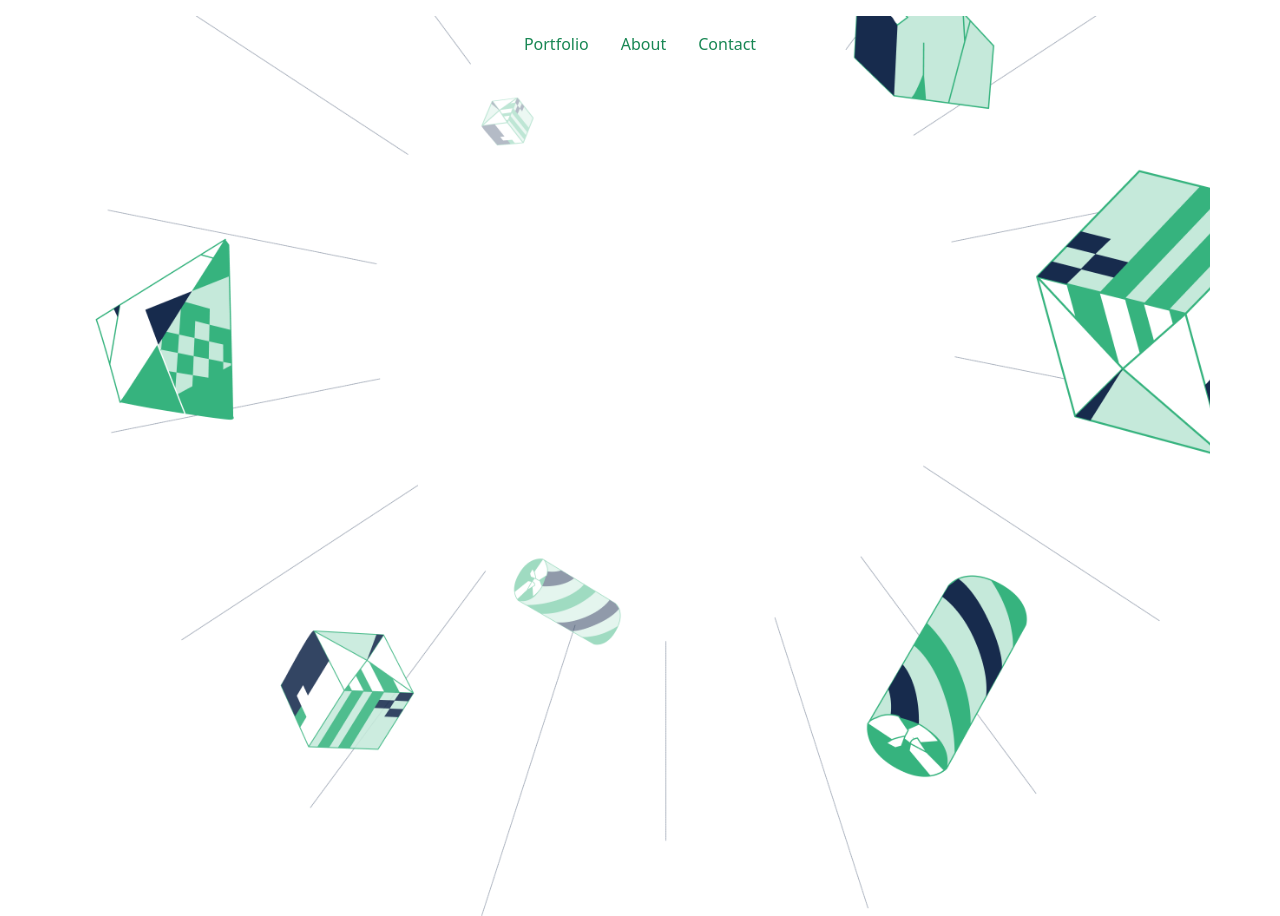
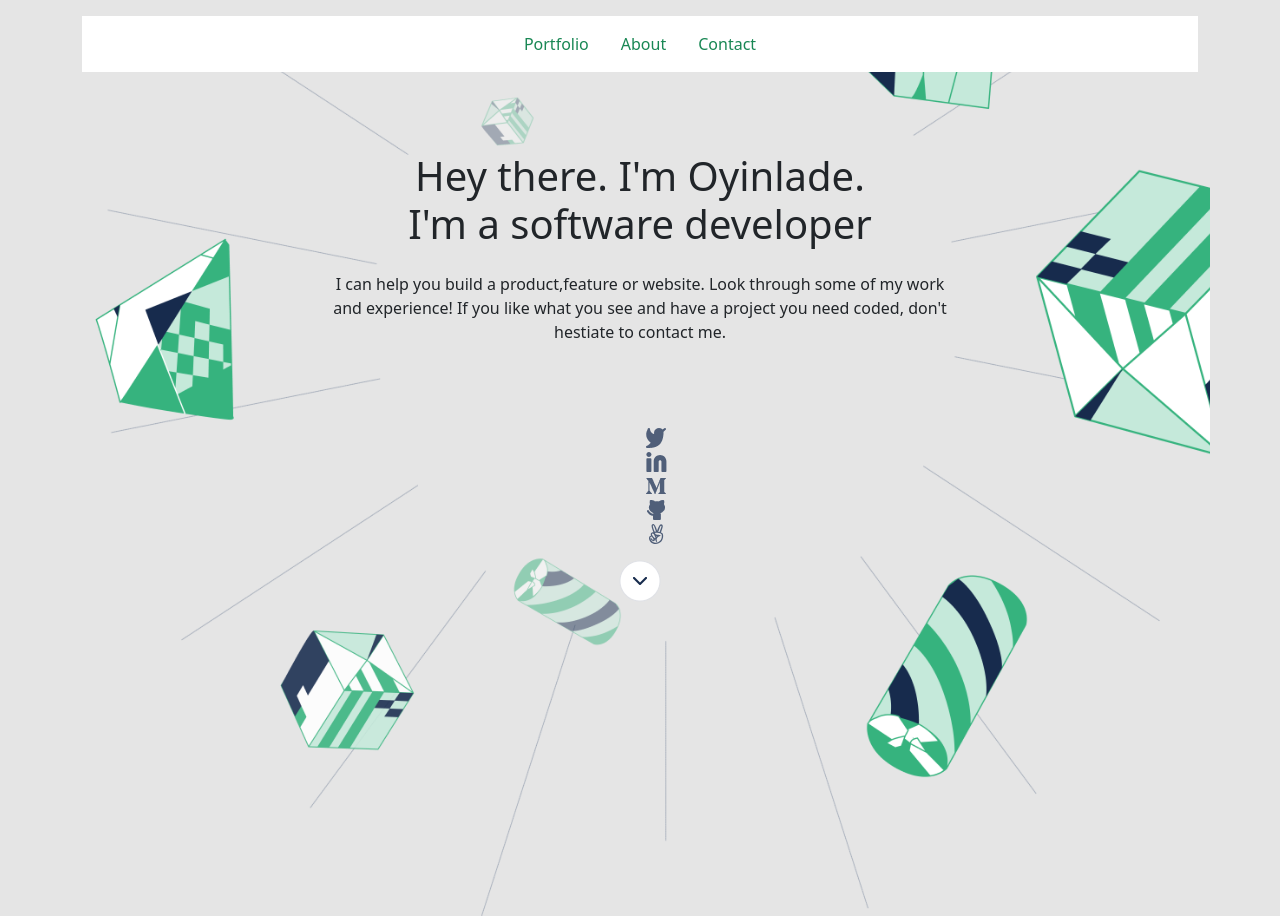
Before and after one commit to Lizdev-05/Pair-portfolio, a website: page index.html in a window 1280 px wide. Drawn offline with nearby package versions, Linux system fonts and the light colour scheme.

Commit message:
Add the introduction section

```diff
--- a/index.html
+++ b/index.html
@@ -6,6 +6,10 @@
     <meta name="viewport" content="width=device-width, initial-scale=1.0">
     <title>Document</title>
     <link href="https://cdn.jsdelivr.net/npm/bootstrap@5.2.0-beta1/dist/css/bootstrap.min.css" rel="stylesheet" integrity="sha384-0evHe/X+R7YkIZDRvuzKMRqM+OrBnVFBL6DOitfPri4tjfHxaWutUpFmBp4vmVor" crossorigin="anonymous">
+    <link href="https://fonts.googleapis.com/css2?family=Inter&display=swap" rel="stylesheet">
+
+    <link rel="stylesheet" href="style.css">
+
 </head>
 <body>
 </head>
@@ -26,6 +30,32 @@
         </nav>
 
 
+        <section id="introduction" class="container headline-intro text-center">
+            <div class="header-content text-center container p-2 d-flex flex-column mb-3 align-item-center "  style="width: 60%;">
+              <h1 class="intro h1 text-body text-center mt-5 p-2">Hey there. I'm Oyinlade. <br>
+                <span class="hello-span">I'm a software developer</span></h1>
+              <p class="bio text-body text-center mb-5 p-2 "> I can help you build a product,feature or website. Look through some of my work and
+                experience! If you like what you see and have a project you need coded,
+                don't hestiate to contact me.</p>
+            </div>
+            <!-- Social Media links -->
+            <div class="social-media-icon">
+              <ul>
+                <li><a href="https://twitter.com/ojesanmi_oyin"> <img src="./images/twitter.png" alt="twitter icon"></a></li>
+                <li><a href="https://www.linkedin.com/mwlite/in/elizabeth-oyinlade-ojesanmi-0702aa16a"> <img
+                      src="./images/Linkedin-icon.svg" alt="Linkedin-icon"></a></li>
+                <li><a href="#"><img src="./images/Messenger.png" alt="Messenger icon"></a></li>
+                <li><a href="https://github.com/Lizdev-05"><img src="./images/github.png" alt="github icon"></a></li>
+                <li><a href="#"><img src="./images/two-fingers.svg" alt="Appraisal icon"></a></li>
+              </ul>
+            </div>
+            <div class="card-enabler">
+              <img src="./images/Disabled.png" alt="A clickable icon to show the recent works">
+            </div>
+        </section>
+    </header>
+
+
     <script src="https://cdn.jsdelivr.net/npm/bootstrap@5.2.0-beta1/dist/js/bootstrap.bundle.min.js" integrity="sha384-pprn3073KE6tl6bjs2QrFaJGz5/SUsLqktiwsUTF55Jfv3qYSDhgCecCxMW52nD2" crossorigin="anonymous"></script>
 </body>
 </html>
```
